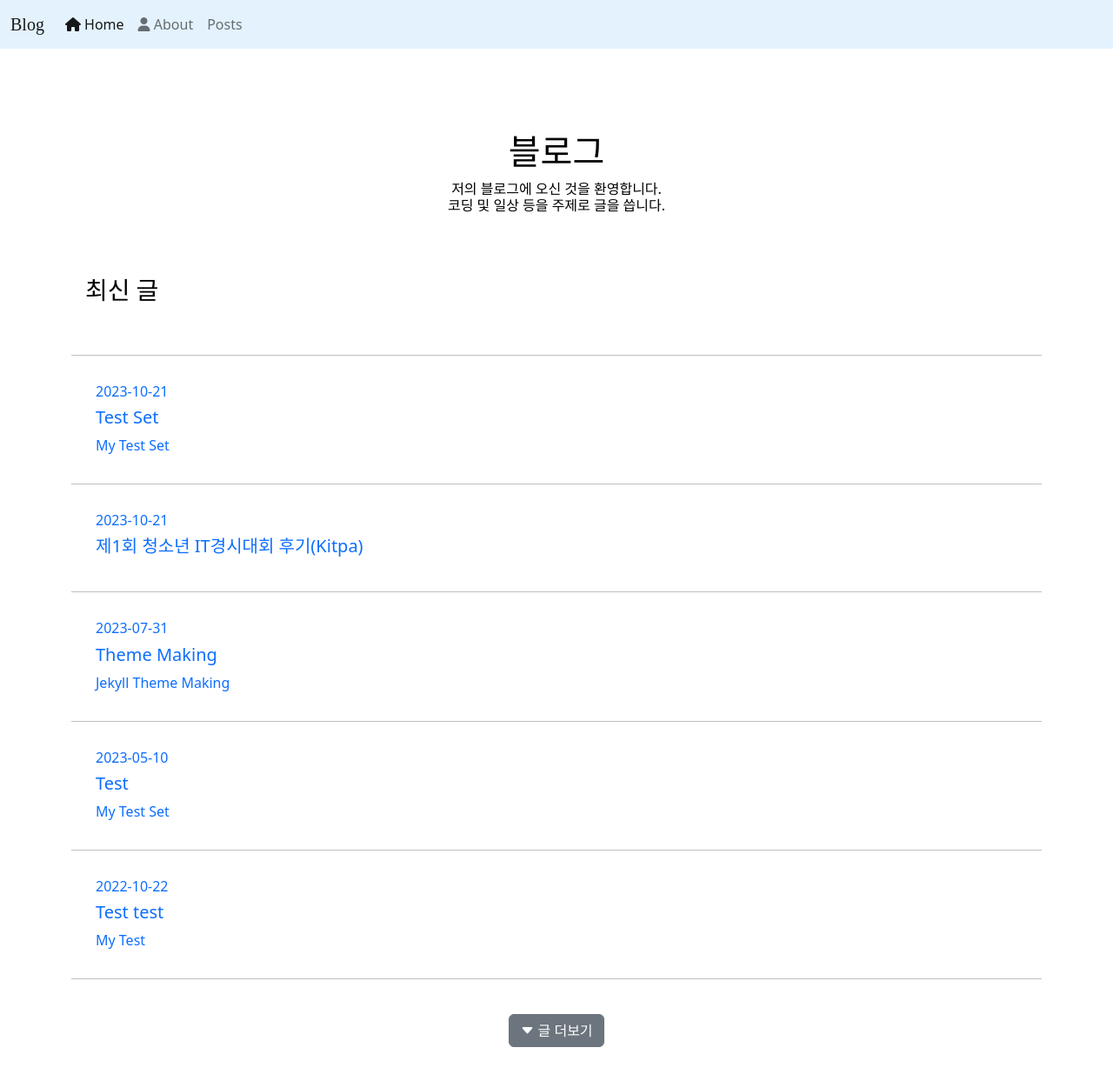
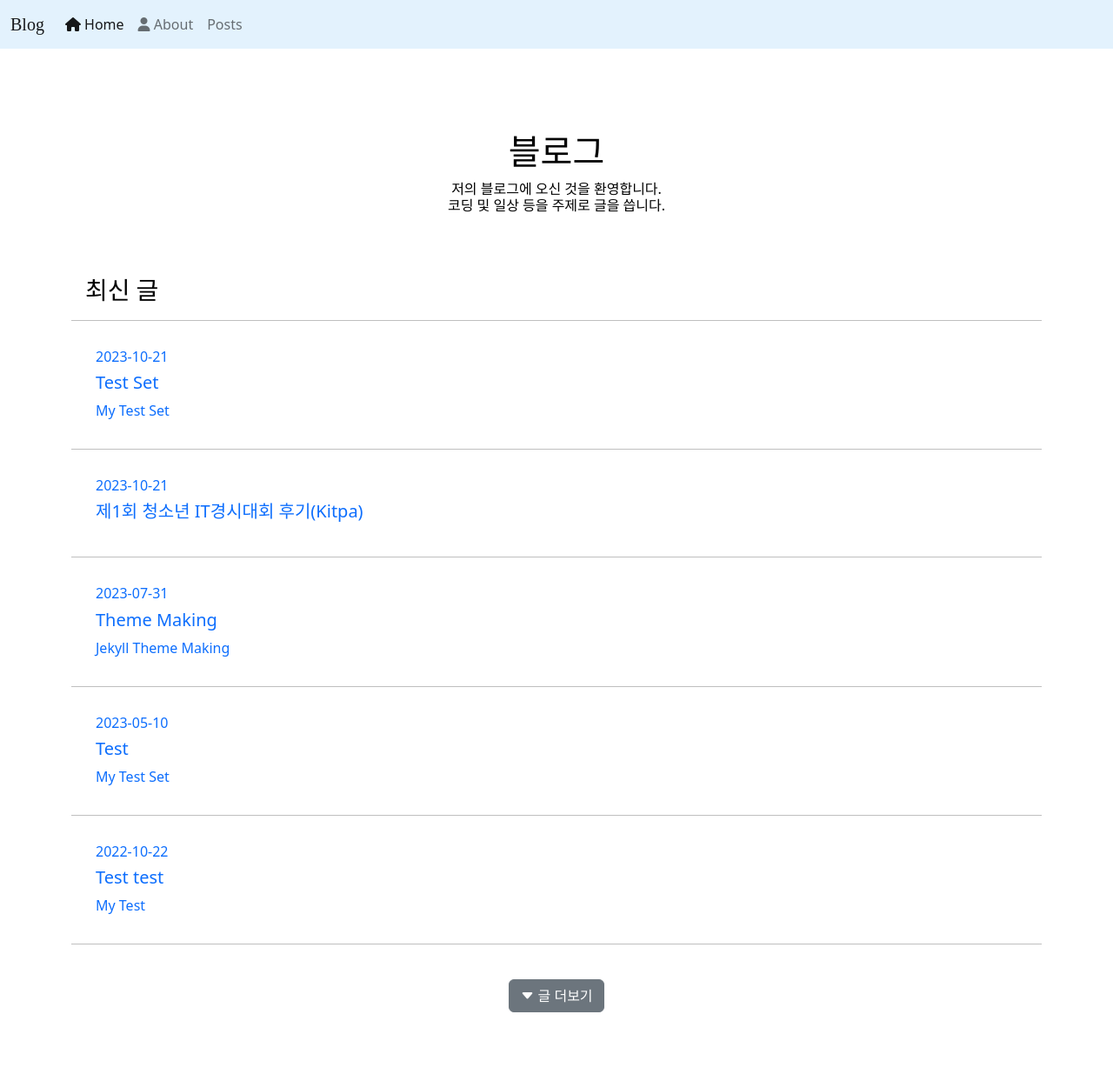
Before and after one commit to happydm09/B, a Jekyll site: the page built from pages/home.md, in a window 1280 px wide and 1268 px high. Shown: the top 1243 px of the window at 87% size. Built offline with Jekyll 4.4.1, drawn with Linux system fonts in a browser that asks for light colours; nearby versions of some CDN libraries; some web fonts are replaced; comment, search, counter and statistics services are not loaded.

Commit message:
Update blog.html

```diff
--- a/_includes/blog.html
+++ b/_includes/blog.html
@@ -1,7 +1,7 @@
 <!-- Blog Posts -->
 <section class="section">
     <div class="container">
-        <h3 class='m-3 Text-Font'>{{site.recent-post}}</h3><br>
+        <h3 class='m-3 Text-Font'>{{site.recent-post}}</h3>
                 <hr>
                 {% for post in site.posts limit:5 %}
 
```
